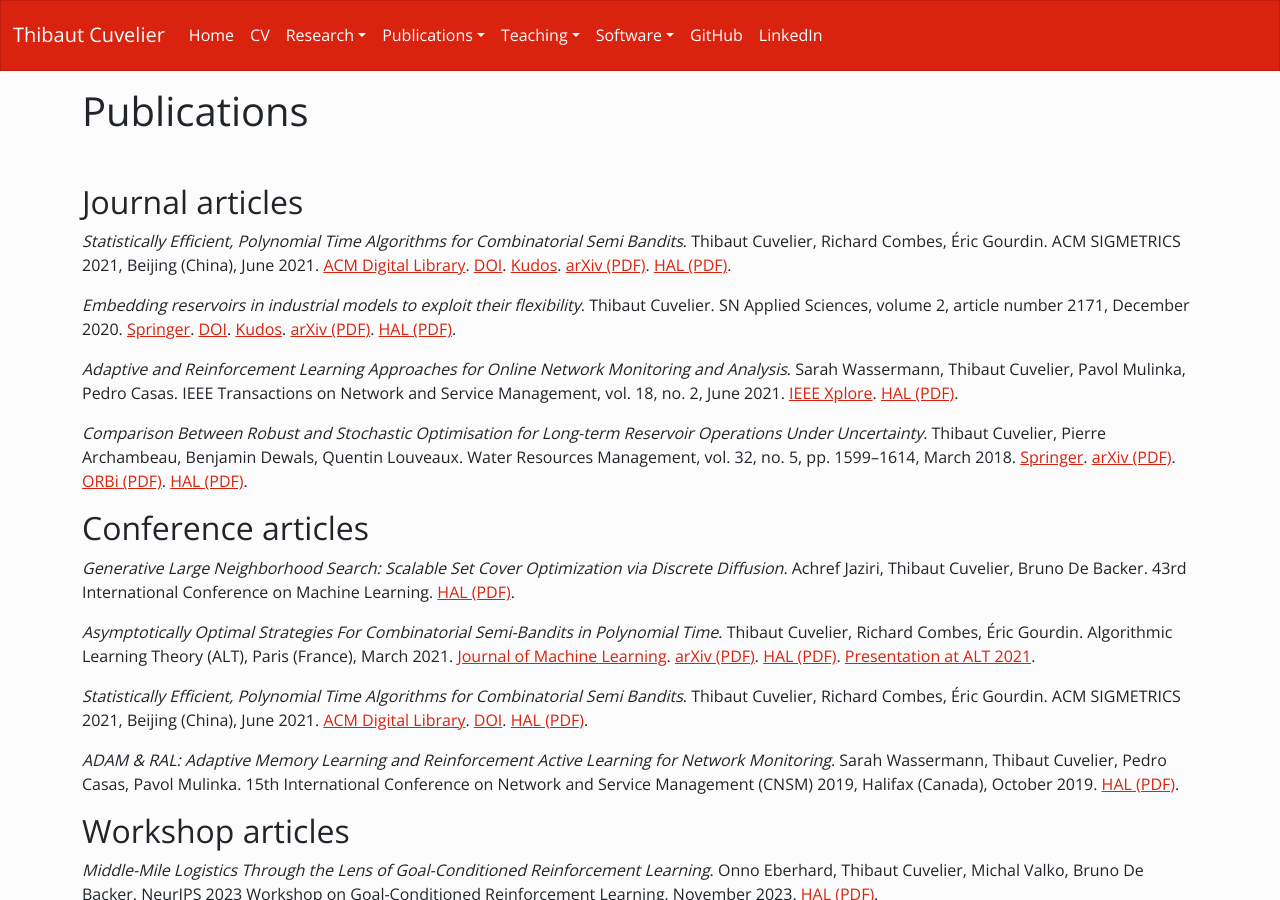
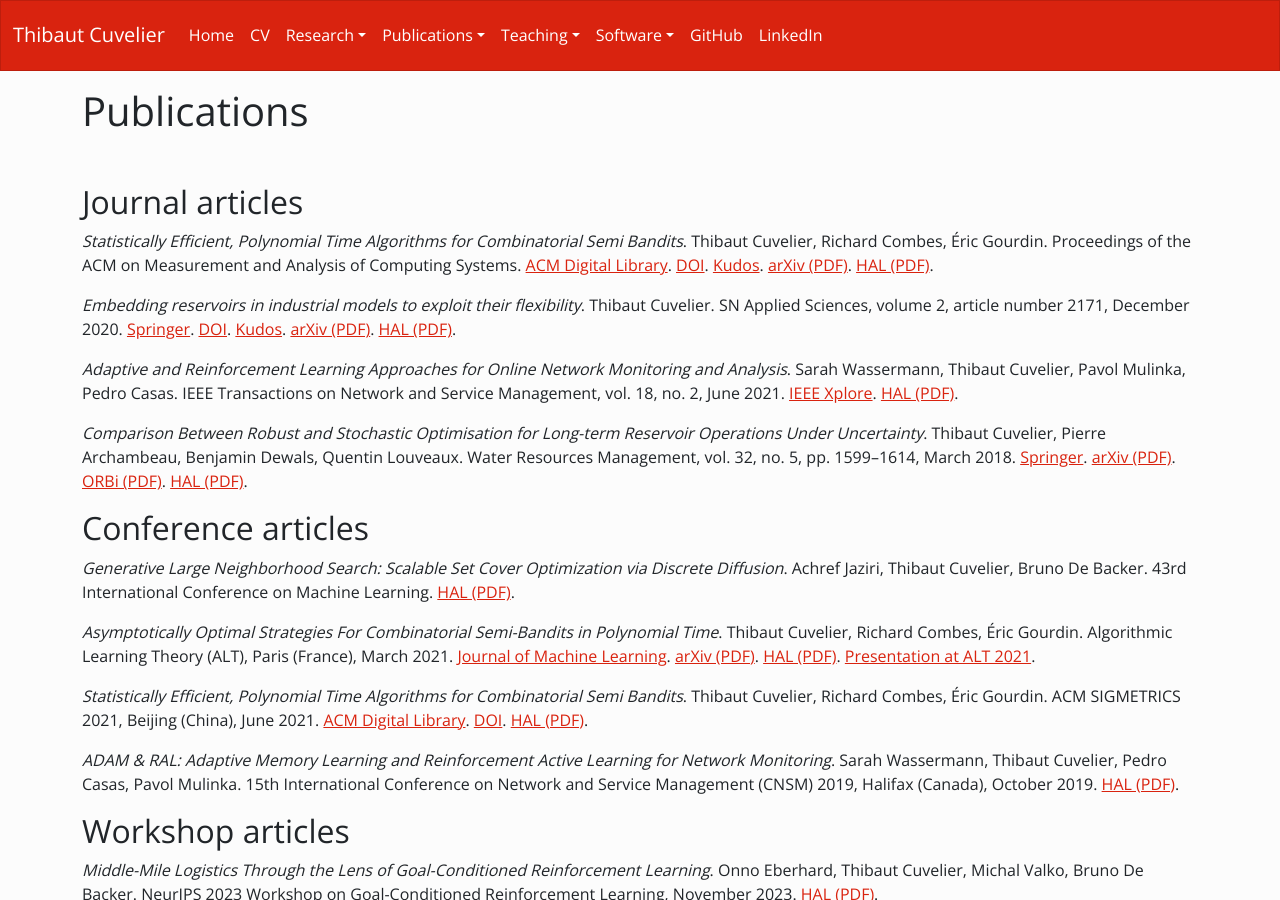
Before and after one commit to dourouc05/dourouc05.github.io, a Jekyll site: the page built from publications.md, in a window 1280 px wide and 900 px high. Built offline with Jekyll 4.4.1, drawn with Linux system fonts in a browser that asks for light colours; our own code applies the rules of GitHub Pages for plain Markdown files.

Commit message:
Make the two refs for AESCB clearly distinct.

```diff
--- a/_data/articles.yml
+++ b/_data/articles.yml
@@ -95,7 +95,7 @@ bandits_alt21:
 bandits_sigmetrics2021:
   title: Statistically Efficient, Polynomial Time Algorithms for Combinatorial Semi Bandits
   authors: Thibaut Cuvelier, Richard Combes, Éric Gourdin
-  venue: ACM SIGMETRICS 2021, Beijing (China), June 2021
+  venue: Proceedings of the ACM on Measurement and Analysis of Computing Systems
   venue_link:
     name: ACM Digital Library
     url: https://dl.acm.org/doi/10.1145/3447387
```
